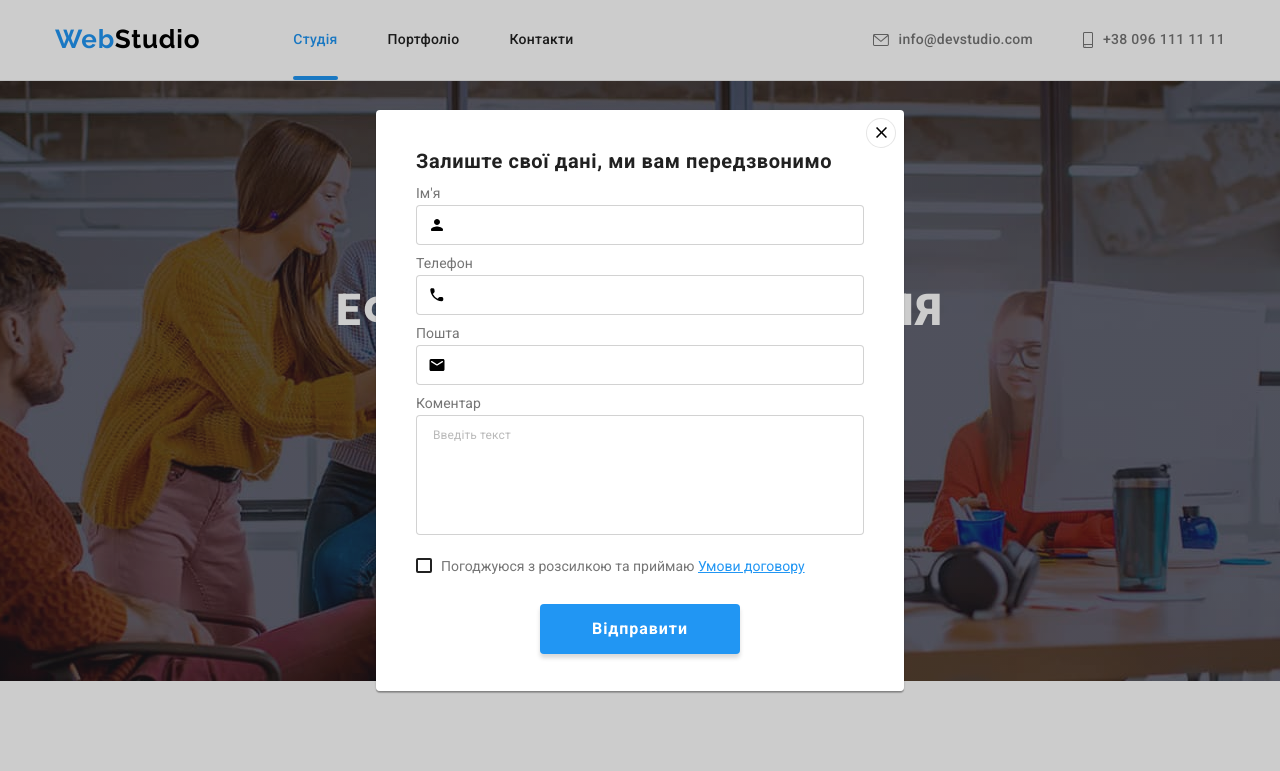
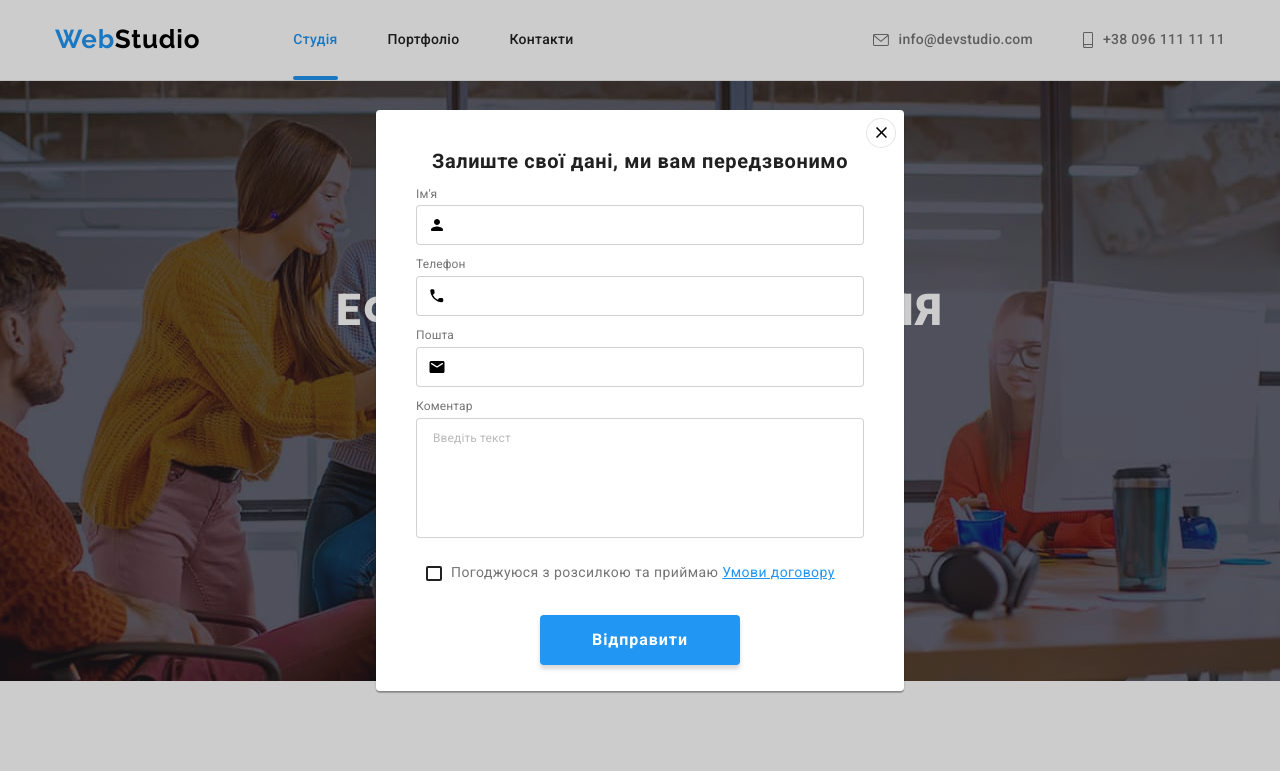
Before and after one commit to oleksiilunin/goit-markup-hw-06, a plain HTML site: page index.html in a window 1280 px wide. Both pictures are taken after a click on the button "Замовити послугу". Shown: the top 771 px of the page. Drawn offline with nearby package versions, Linux system fonts and the light colour scheme.

Commit message:
Update text styles fir label in Modal

```diff
--- a/css/styles.css
+++ b/css/styles.css
@@ -993,6 +993,7 @@ p {
     font-size: 20px;
     line-height: 1.15;
     letter-spacing: 0.03em;
+    text-align: center;
 
     color: var(--secondary-text-color);
 }
@@ -1009,6 +1010,11 @@ p {
     margin-bottom: 4px;
 
     color: var(--primary-text-color);
+
+    font-weight: 400;
+    font-size: 12px;
+    line-height: 1.16;
+    letter-spacing: 0.01em;
 }
 
 .form-field-input {
@@ -1079,6 +1085,7 @@ p {
 .checkbox {
     position: relative;
     display: flex;
+    align-items: center;
 }
 
 .form-checkbox {
@@ -1091,6 +1098,7 @@ p {
 
 .checkbox-icon {
     position: absolute;
+    left: 10px;
     margin-right: 8px;
     fill: transparent;
 
@@ -1107,9 +1115,14 @@ p {
 
 .form-checkbox-label {
     position: relative;
-    padding-left: 25px;
+    padding-left: 35px;
 
     cursor: pointer;
+
+    font-weight: 400;
+    font-size: 14px;
+    line-height: 1.71;
+    letter-spacing: 0.03em;
 }
 
 .terms-link {
```
